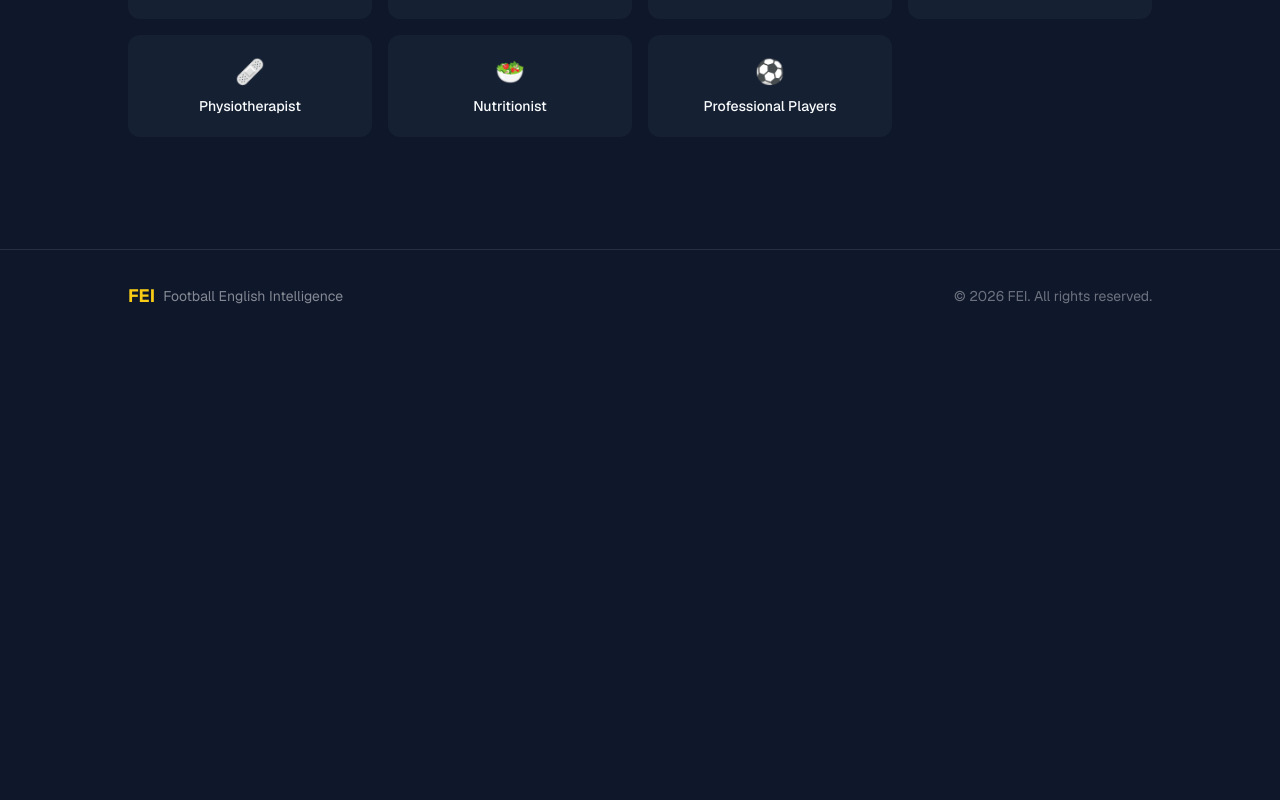
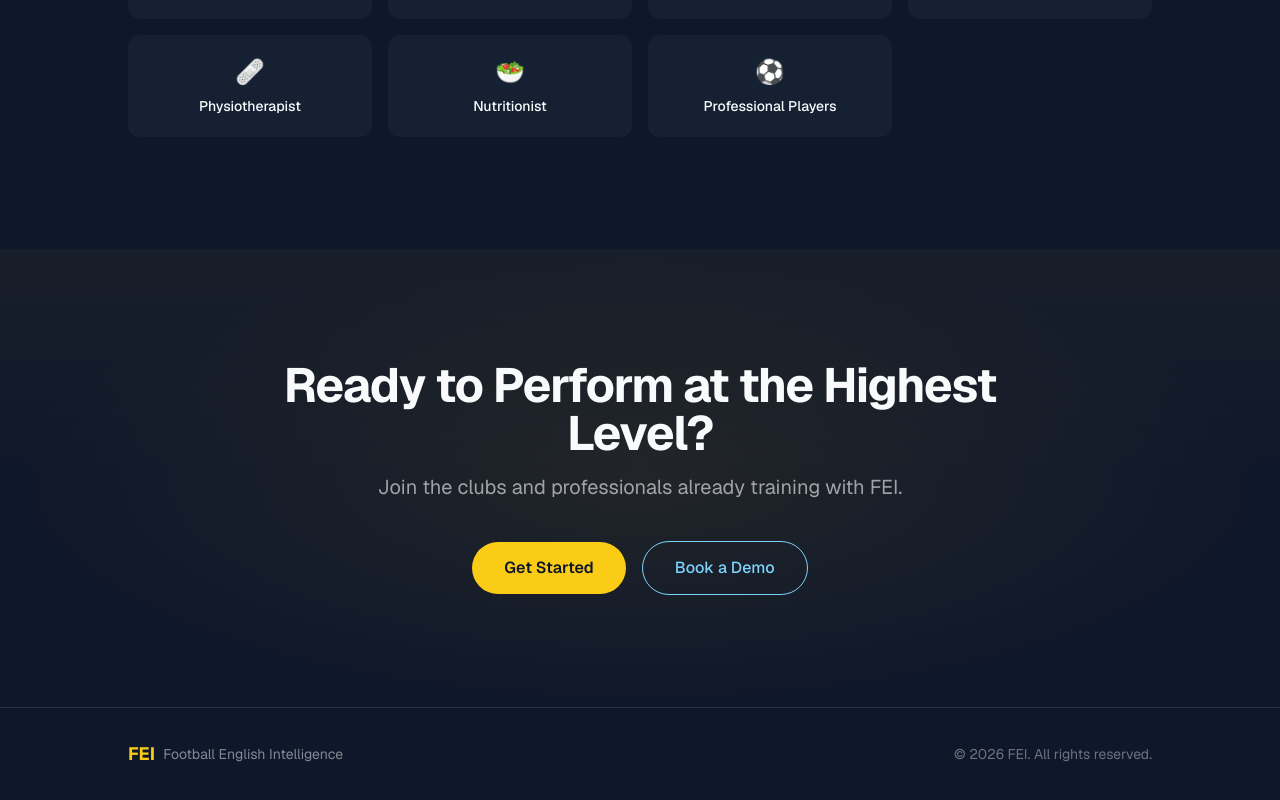
Before and after one commit to feifootball/fei-platform, a Next.js app: page / in a window 1280 px wide. Shown: the part 1806-2606 px from the top of the page. Before the commit the page ends 2148 px from the top, so only its background shows below. Built offline with nearby package versions, Linux system fonts and the light colour scheme.

Commit message:
CTA final FEI

```diff
--- a/app/page.tsx
+++ b/app/page.tsx
@@ -218,6 +218,48 @@ export default function Home() {
         </div>
       </section>
 
+      {/* Final CTA */}
+      <section
+        aria-labelledby="final-cta-heading"
+        className="relative overflow-hidden px-6 py-20 sm:py-28"
+      >
+        <div
+          className="pointer-events-none absolute inset-0 bg-[radial-gradient(ellipse_at_center,_rgba(250,204,21,0.08)_0%,_transparent_70%)]"
+          aria-hidden
+        />
+        <div
+          className="pointer-events-none absolute inset-0 bg-gradient-to-b from-fei-yellow/[0.04] via-transparent to-transparent"
+          aria-hidden
+        />
+
+        <div className="relative z-10 mx-auto max-w-3xl text-center">
+          <h2
+            id="final-cta-heading"
+            className="text-3xl font-bold tracking-tight sm:text-5xl"
+          >
+            Ready to Perform at the Highest Level?
+          </h2>
+          <p className="mx-auto mt-4 max-w-xl text-lg text-fei-text/60 sm:text-xl">
+            Join the clubs and professionals already training with FEI.
+          </p>
+
+          <div className="mt-10 flex flex-col items-center justify-center gap-4 sm:flex-row">
+            <a
+              href="#get-started"
+              className="inline-flex items-center justify-center rounded-full bg-fei-yellow px-8 py-3.5 text-base font-semibold text-fei-bg transition-all hover:bg-fei-yellow/90 hover:shadow-[0_0_32px_rgba(250,204,21,0.35)] focus-visible:outline focus-visible:outline-2 focus-visible:outline-offset-2 focus-visible:outline-fei-yellow"
+            >
+              Get Started
+            </a>
+            <a
+              href="#"
+              className="inline-flex items-center justify-center rounded-full border border-fei-sky px-8 py-3.5 text-base font-medium text-fei-sky transition-colors hover:bg-fei-sky/10 focus-visible:outline focus-visible:outline-2 focus-visible:outline-offset-2 focus-visible:outline-fei-sky"
+            >
+              Book a Demo
+            </a>
+          </div>
+        </div>
+      </section>
+
       {/* Footer */}
       <footer className="mt-auto border-t border-fei-text/10 px-6 py-8">
         <div className="mx-auto flex max-w-5xl flex-col items-center justify-between gap-4 sm:flex-row">
```
